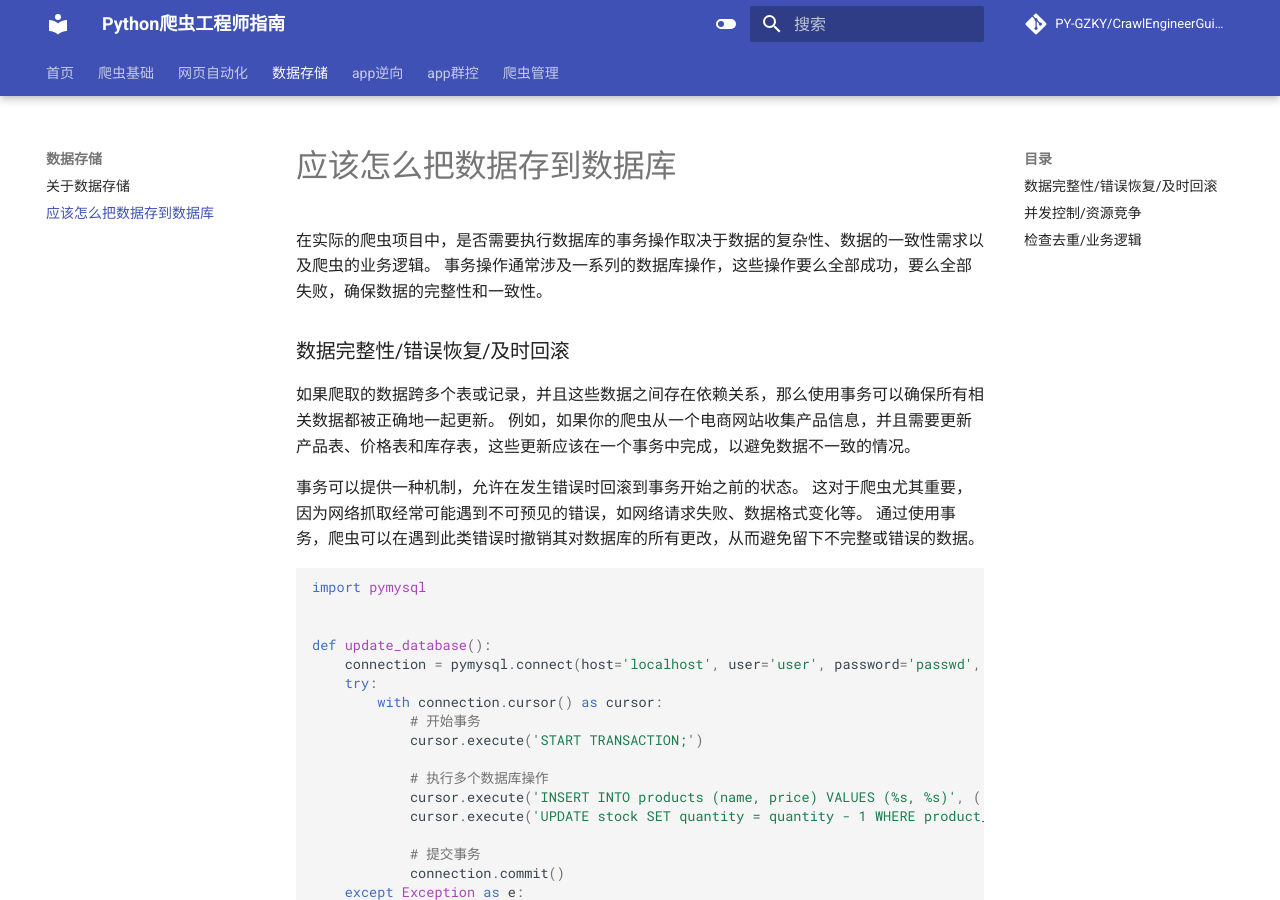
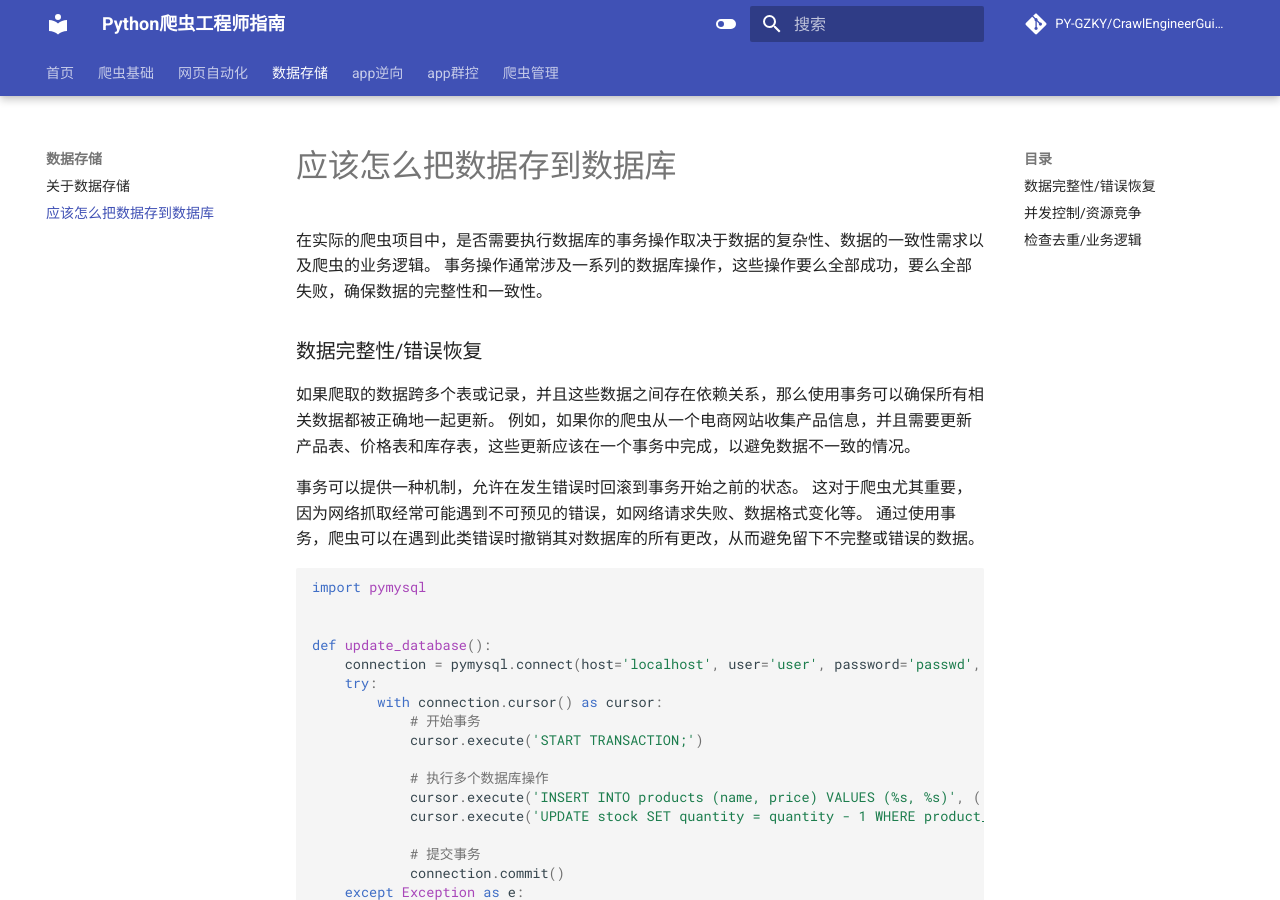
Before and after one commit to PY-GZKY/CrawlEngineerGuide, an MkDocs documentation site: the page built from docs/应该怎么把数据存到数据库.md, in a window 1280 px wide and 900 px high. Built offline with MkDocs 1.6.1 and Material for MkDocs 9.7.7, drawn with Linux system fonts in a browser that asks for light colours; comment, search, counter and statistics services are not loaded.

Commit message:
Update 应该怎么把数据存到数据库.md

```diff
--- a/docs/应该怎么把数据存到数据库.md
+++ b/docs/应该怎么把数据存到数据库.md
@@ -1,7 +1,7 @@
 在实际的爬虫项目中，是否需要执行数据库的事务操作取决于数据的复杂性、数据的一致性需求以及爬虫的业务逻辑。
 事务操作通常涉及一系列的数据库操作，这些操作要么全部成功，要么全部失败，确保数据的完整性和一致性。
 
-### 数据完整性/错误恢复/及时回滚
+### 数据完整性/错误恢复
 
 如果爬取的数据跨多个表或记录，并且这些数据之间存在依赖关系，那么使用事务可以确保所有相关数据都被正确地一起更新。
 例如，如果你的爬虫从一个电商网站收集产品信息，并且需要更新产品表、价格表和库存表，这些更新应该在一个事务中完成，以避免数据不一致的情况。
```
